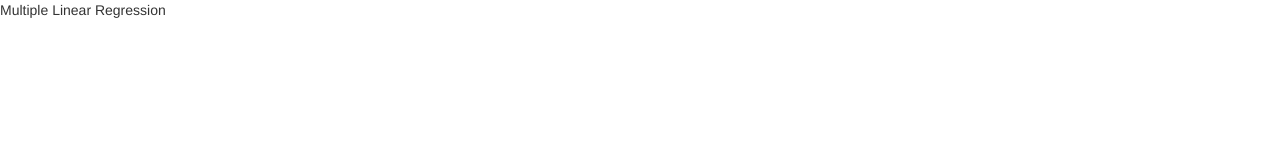
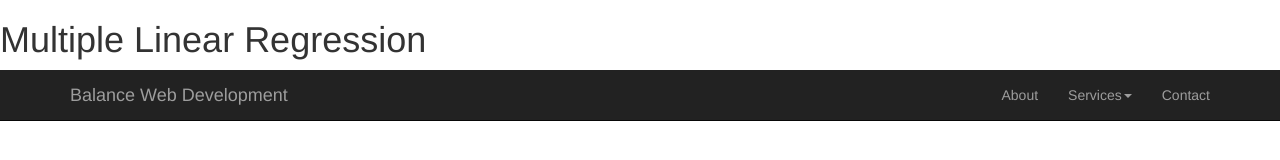
Before and after one commit to a-rich/a-rich.github.io, a plain HTML site: page index.html in a window 1280 px wide. Drawn offline with nearby package versions, Linux system fonts and the light colour scheme; files whose address does not match are found by name.

Commit message:
added Bootstrap

```diff
--- a/index.html
+++ b/index.html
@@ -6,7 +6,35 @@
         <title>Data Science Blog</title>
     </head>
     <body>
-        <p>Multiple Linear Regression</p>
+        <h1>Multiple Linear Regression</h1>
+
+        <nav class="navbar navbar-inverse navbar-static-top">
+            <div class="container">
+                <div class="navbar-header">
+                    <button type="button" class="navbar-toggle collapsed" data-toggle="collapse" data-target="#bs-example-navbar-collapse-1" aria-expanded="false">
+                        <span class="sr-only">Toggle navigation</span>
+                        <span class="icon-bar"></span>
+                        <span class="icon-bar"></span>
+                        <span class="icon-bar"></span>
+                    </button>
+                    <a class="navbar-brand" href="#">Balance Web Development</a>
+                </div>
+                <div class="collapse navbar-collapse" id="bs-example-navbar-collapse-1">
+                    <ul class="nav navbar-nav navbar-right">
+                        <li><a href="#">About</a></li>
+                        <li class="dropdown">
+                            <a href="#" class="dropdown-toggle" data-toggle="dropdown" role="button" aria-haspopup="true" aria-expanded="false">Services<span class="caret"></span></a>
+                            <ul class="dropdown-menu">
+                                <li><a href="#">Design</a></li>
+                                <li><a href="#">Development</a></li>
+                                <li><a href="#">Consulting</a></li>
+                            </ul>
+                        </li>
+                        <li><a href="#">Contact</a></li>
+                    </ul>
+                </div>
+            </div>
+        </nav>
 
         <script src="https://ajax.googleapis.com/ajax/libs/jquery/1.11.3/jquery.min.js"></script>
         <script src="js/bootstrap.min.js"></script>
```
Also changed, not shown: 1 other file.
